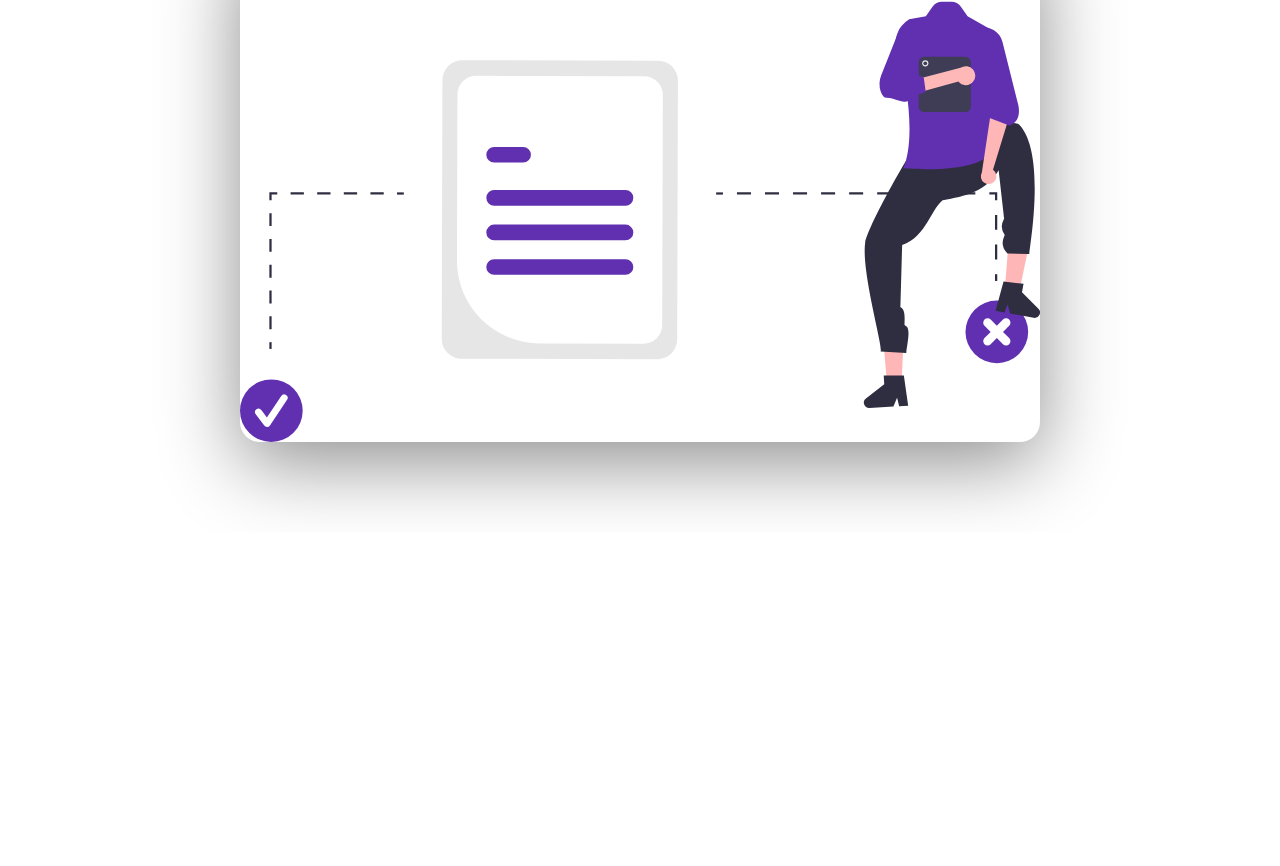
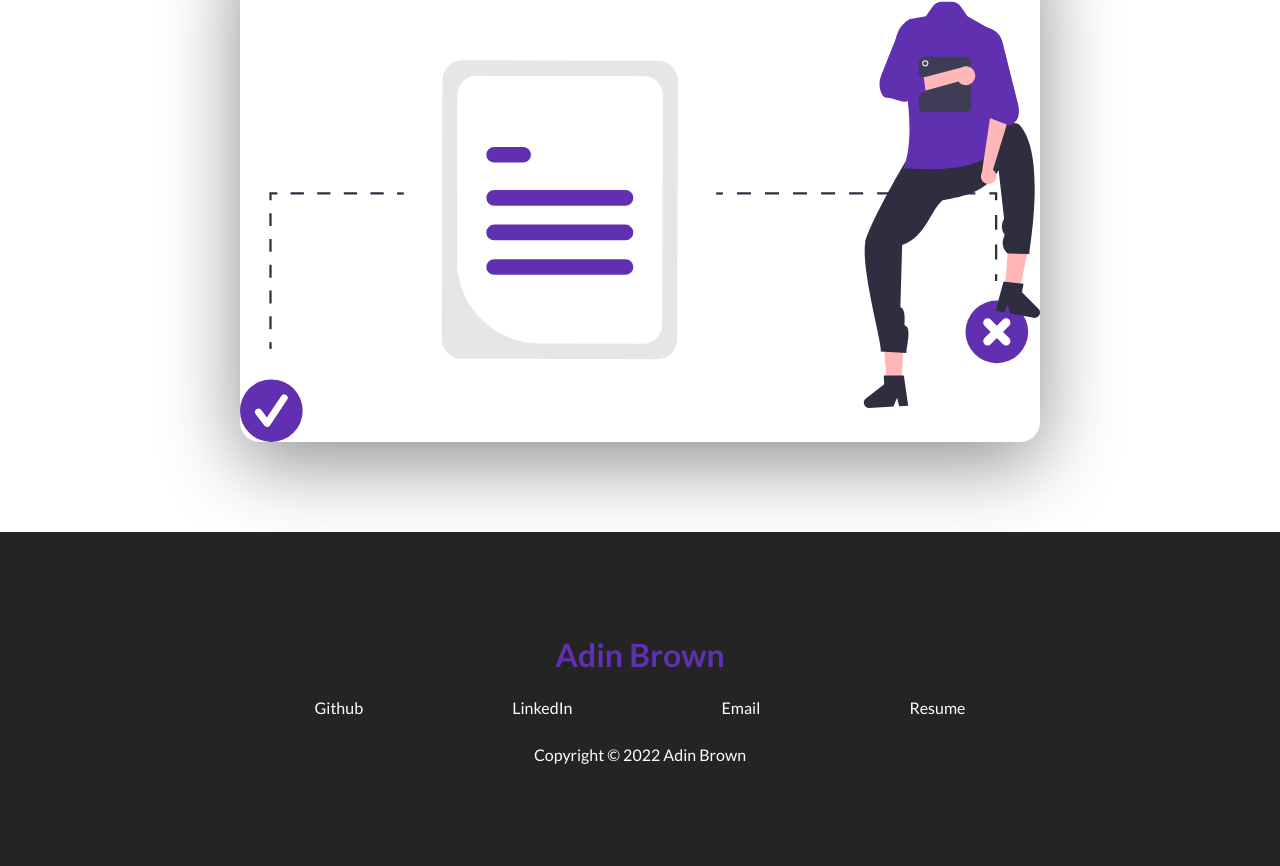
Before and after one commit to JoshuaHaughton/client-portfolio, a plain HTML site: page index.html in a window 1280 px wide. Shown: the part 3286-4152 px from the top of the page. Before the commit the page ends 3818 px from the top, so only its background shows below. Drawn offline with Linux system fonts and the light colour scheme.

Commit message:
Add footer section with links and 'copyright'

```diff
--- a/index.html
+++ b/index.html
@@ -266,5 +266,54 @@
         </div>
       </div>
     </section>
+    <footer>
+      <div class="row footer__row">
+        <a href="#" class="footer__anchor">
+          <div class="footer__logo--img personal__logo">Adin Brown</div>
+          <span class="footer__logo--popup">
+            Top
+            <i class="fas fa-arrow-up"></i>
+          </span>
+        </a>
+        <div class="footer__social--list">
+          <a
+            href="https://www.github.com"
+            target="_blank"
+            class="
+              footer__social--link
+              link__hover-effect link__hover-effect--white
+            "
+            >Github</a
+          >
+          <a
+            href="https://www.LinkedIn.com"
+            target="_blank"
+            class="
+              footer__social--link
+              link__hover-effect link__hover-effect--white
+            "
+            >LinkedIn</a
+          >
+          <a
+            href="mailto:itsjoshuahaughton@gmail.com"
+            target="_blank"
+            class="
+              footer__social--link
+              link__hover-effect link__hover-effect--white
+            "
+            >Email</a
+          >
+          <a
+            href="#"
+            class="
+              footer__social--link
+              link__hover-effect link__hover-effect--white
+            "
+            >Resume</a
+          >
+        </div>
+        <div class="footer__copyright">Copyright © 2022 Adin Brown</div>
+      </div>
+    </footer>
   </body>
 </html>
--- a/styles.css
+++ b/styles.css
@@ -5,6 +5,10 @@
   padding: 0;
   margin: 0;
   box-sizing: border-box;
+}
+
+html {
+  scroll-behavior: smooth;
 }
 
 h1, h2, h3, h4, h5, h6, span {
@@ -23,6 +27,10 @@ p {
 
 li {
   list-style-type: none;
+}
+
+a {
+  text-decoration: none;
 }
 
 .flex {
@@ -145,7 +153,6 @@ nav {
 .about-me__link {
   font-size: 24px;
   color: #242424;
-  text-decoration: none;
   padding: 0 16px;
 }
 
@@ -296,3 +303,54 @@ nav {
   text-align: left;
   color: white;
 }
+
+/* FOOTER */
+
+footer {
+  background-color: #242424;
+}
+
+
+.footer__social--list {
+  width: 100%;
+  display: flex;
+  justify-content: space-around;
+  margin-bottom: 28px;;
+}
+
+.footer__row {
+  display: flex;
+  flex-direction: column;
+  align-items: center;
+  justify-content: center;
+  padding: 8% 0;
+}
+
+.footer__logo--img {
+  font-size: 32px;
+}
+
+.footer__social--link,
+.footer__copyright,
+.footer__logo--popup {
+  color: #fff
+}
+
+.footer__logo--popup {
+  position: absolute;
+  right: 0;
+  top: 30px;
+  font-weight: 700;
+  opacity: 0;
+  transition: all 450ms ease;
+}
+
+.footer__anchor {
+  position: relative;
+  margin-bottom: 24px;
+}
+
+.footer__anchor:hover .footer__logo--popup{
+  transform: translateX(60px);
+  opacity: 1;
+}
```
